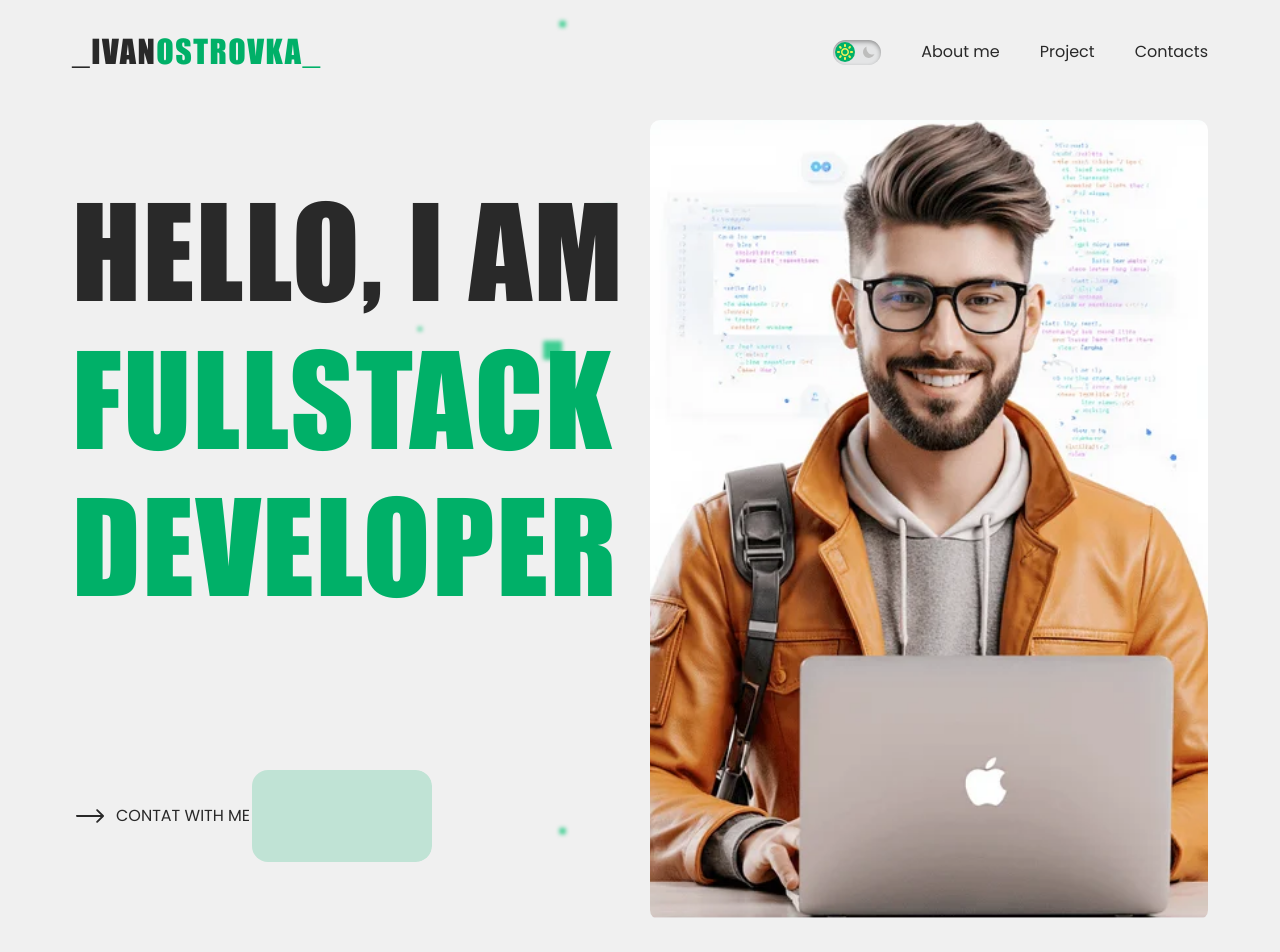
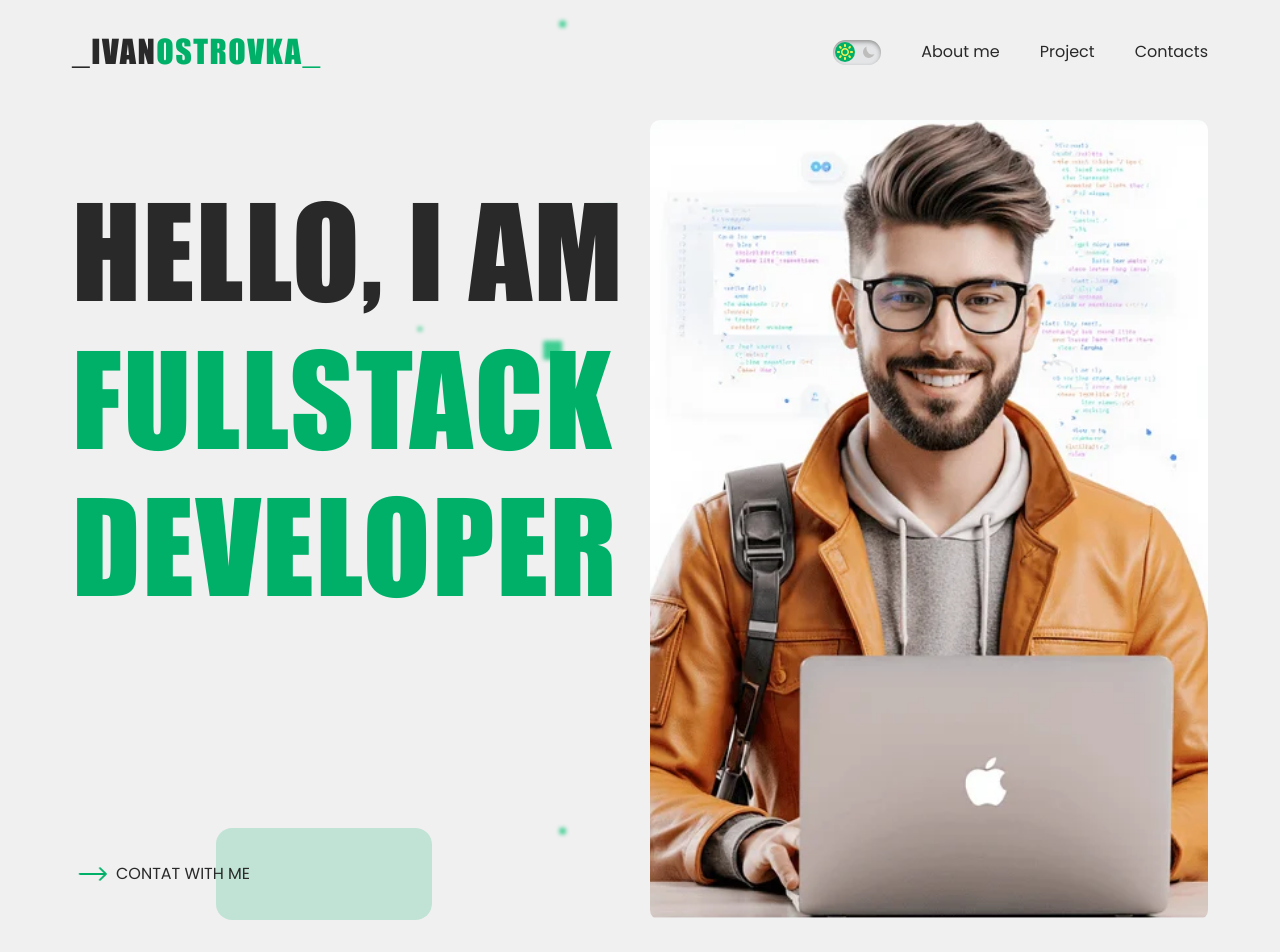
Before and after one commit to ZorAnderius/portfolio, a React (Vite) app: page / in a window 1280 px wide. Shown: the top 952 px of the page. Built offline with nearby package versions, Linux system fonts and the light colour scheme.

Commit message:
add: hero button contact with me

```diff
--- a/src/assets/css/variables.css
+++ b/src/assets/css/variables.css
@@ -45,6 +45,7 @@
   --icon-unactive-clr: #bdbdbc;
   --moon-clr: #f2ff8b;
   --moon-bg-clr: #141313;
+  --white-clr: #fff;
 
   /* Light theme */
   --primary-clr: #292929;
--- a/src/components/Icon/Icon.module.css
+++ b/src/components/Icon/Icon.module.css
@@ -18,3 +18,21 @@
   z-index: 2;
   fill: var(--moon-clr);
 }
+
+.icon.long-arrow {
+  z-index: 2;
+  fill: var(--accent-clr);
+  animation: moveArrow 1.5s ease-in-out infinite;
+}
+
+@keyframes moveArrow {
+  0% {
+    transform: translateX(0);
+  }
+  50% {
+    transform: translateX(5px);
+  }
+  100% {
+    transform: translateX(0);
+  }
+}
--- a/src/sections/Hero/Hero.jsx
+++ b/src/sections/Hero/Hero.jsx
@@ -31,7 +31,7 @@ const Hero = () => {
             thumb={"hero"}
           />
           <Button className={styles.hero__btn}>
-            <Icon name="long-arrow" size="28" />
+            <Icon name="long-arrow" size="28" className="long-arrow" />
             <p>Contat with me</p>
           </Button>
         </div>
--- a/src/sections/Hero/Hero.module.css
+++ b/src/sections/Hero/Hero.module.css
@@ -87,7 +87,12 @@ picture {
   background-color: var(--hero-btn-bg-clr);
   border-radius: var(--border-radius-md);
   z-index: -1;
-  transition: all var(--transition-medium);
+  transition: all var(--transition-slow);
+}
+
+.hero__btn:is(:hover, :focus) {
+  color: var(--accent-clr);
+  text-shadow: 0 0 9px var(--white-clr);
 }
 
 .hero__btn:is(:hover, :focus)::after {
@@ -114,6 +119,7 @@ picture {
   }
 
   .hero__btn {
+    align-self: end;
     grid-area: 2 / 1 / 3 / 2;
   }
 
@@ -133,6 +139,10 @@ picture {
     background-size: contain;
     z-index: -1;
   }
+
+  .hero__btn::after {
+    width: 60%;
+  }
 }
 
 @media screen and (min-width: 1200px) {
```
